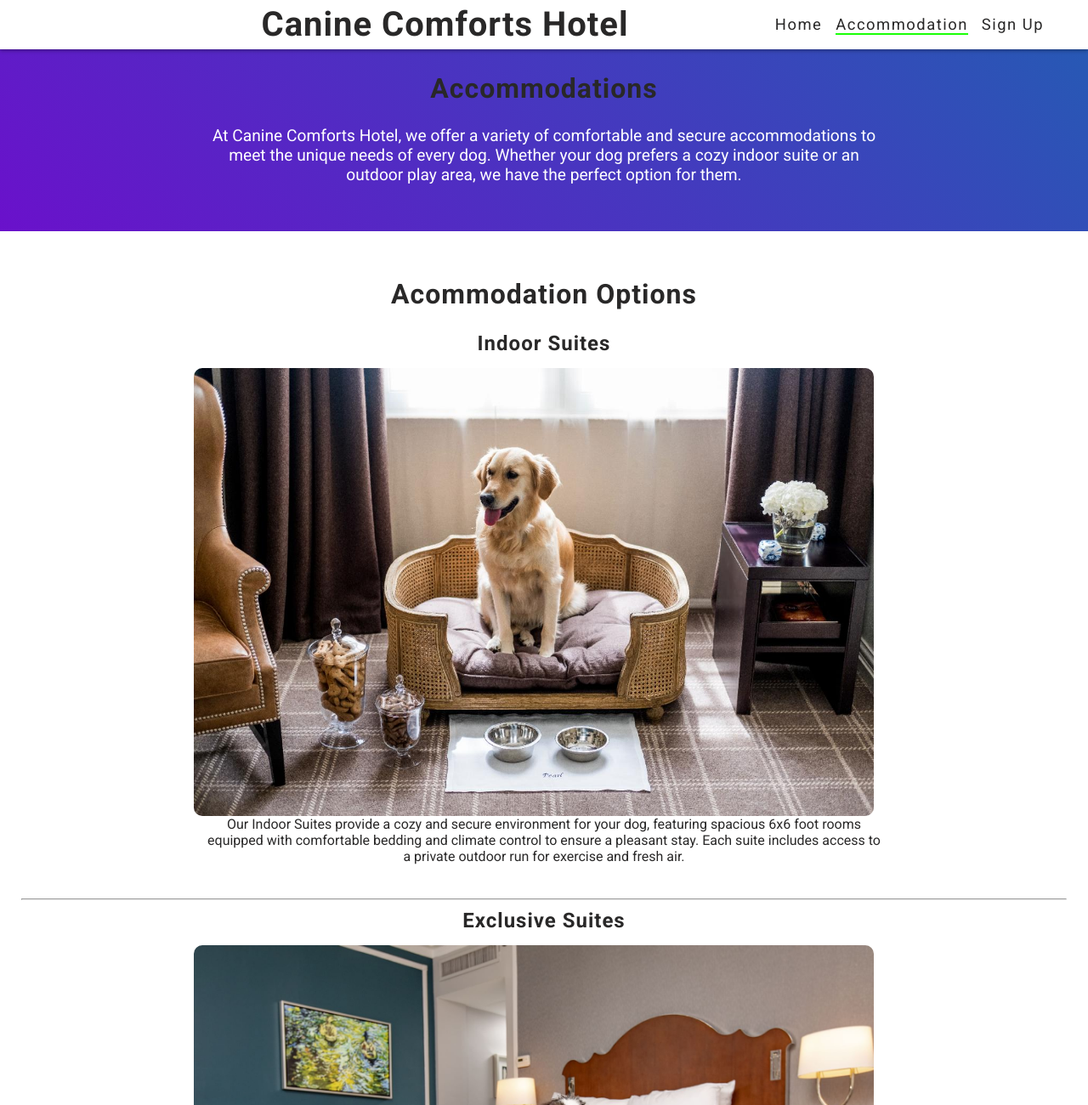
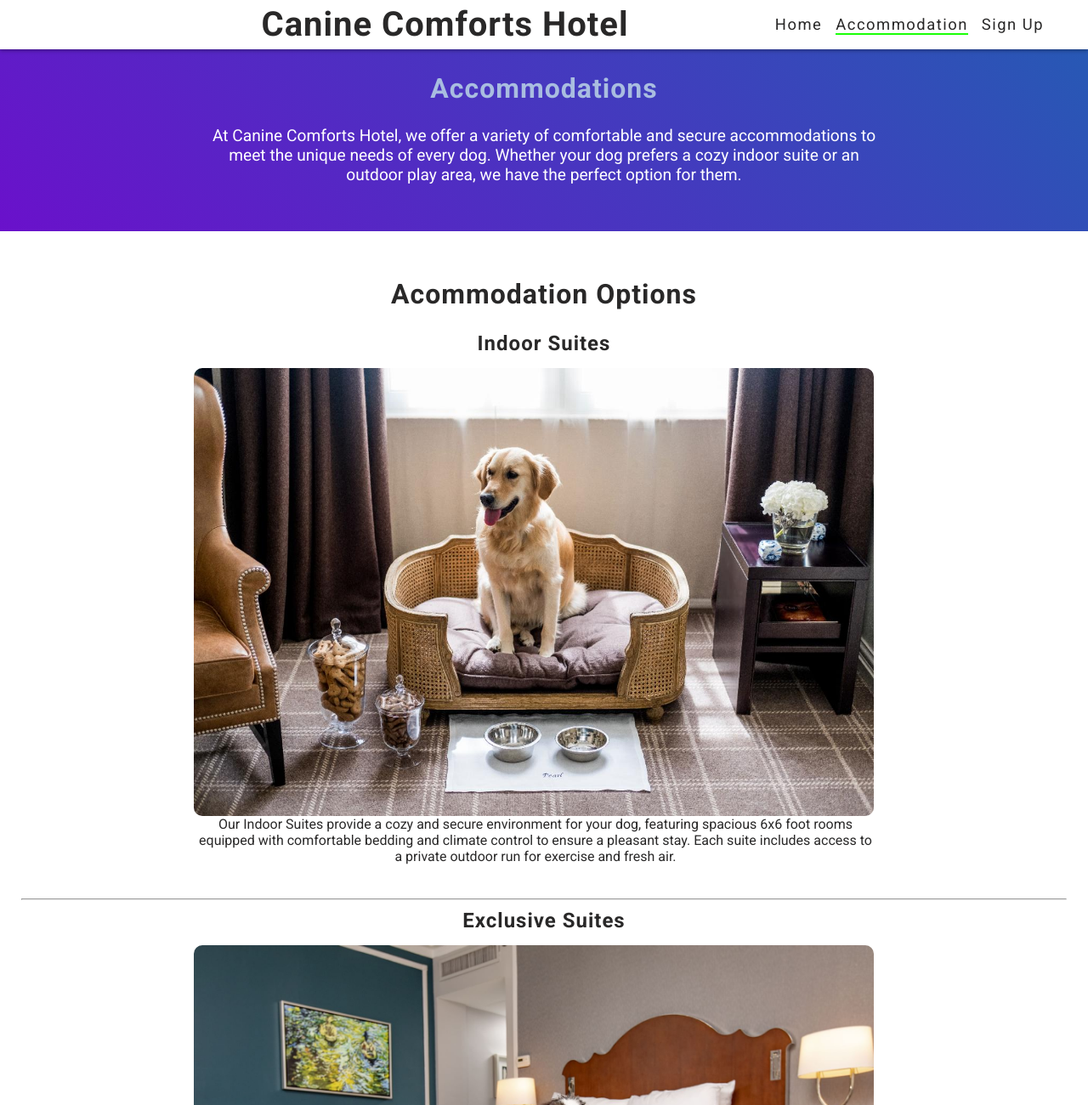
Before and after one commit to RobertDivkovic/canine-comforts-hotel, a plain HTML site: page accommodation.html in a window 1280 px wide. Shown: the top 1300 px of the page at 85% size. Drawn offline with Linux system fonts and the light colour scheme.

Commit message:
Change color of intro heading to be more appealing

```diff
--- a/assets/css/style.css
+++ b/assets/css/style.css
@@ -311,6 +311,7 @@ main {
 
 #introduction h2 {
     font-size: 2em;
+    color: #a9bde0;
     margin-bottom: 25px;
 }
 
@@ -522,6 +523,7 @@ main section {
 
     .accommodation p {
         max-width: 400px;
+        margin-right: 20px;
     }
 }
 
```
